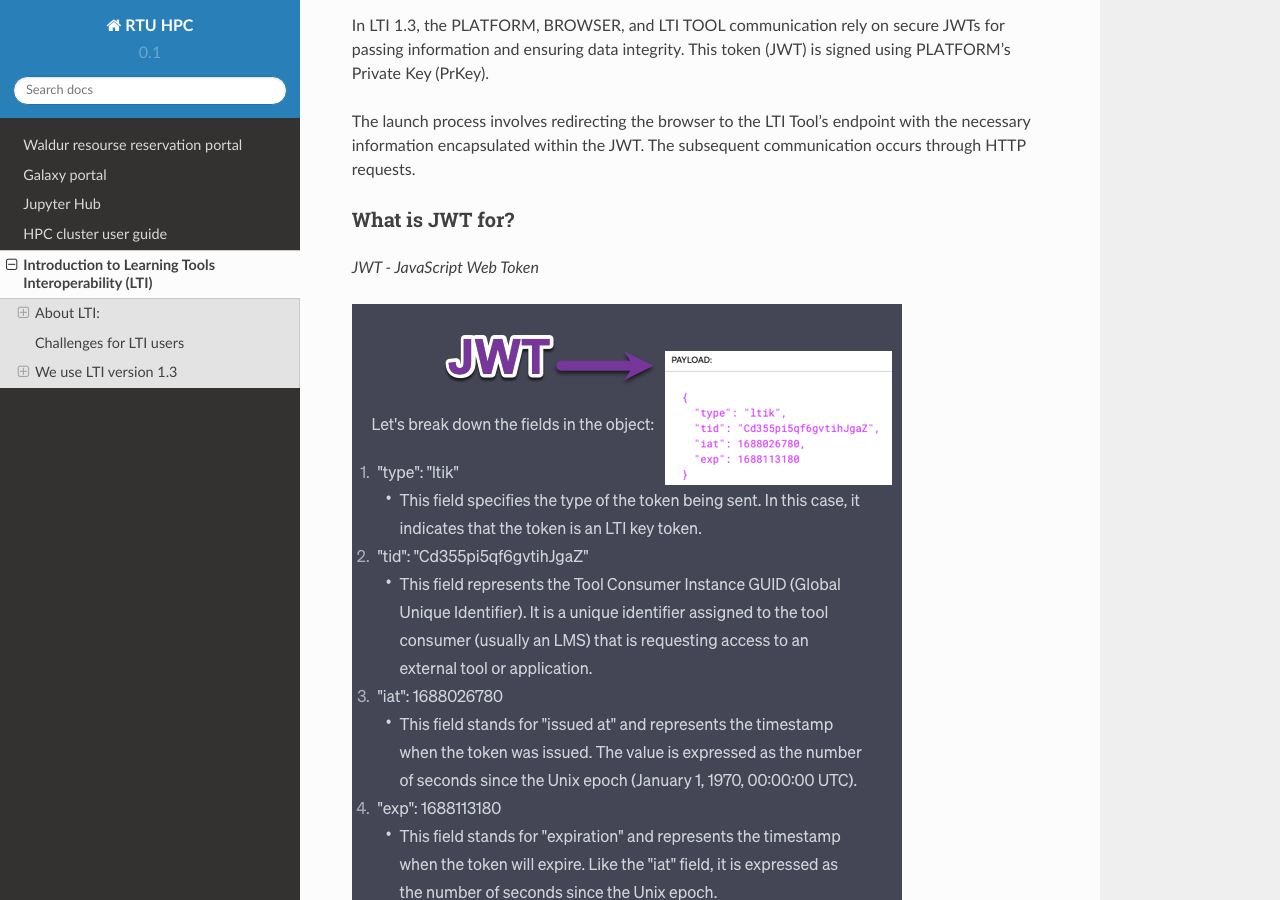
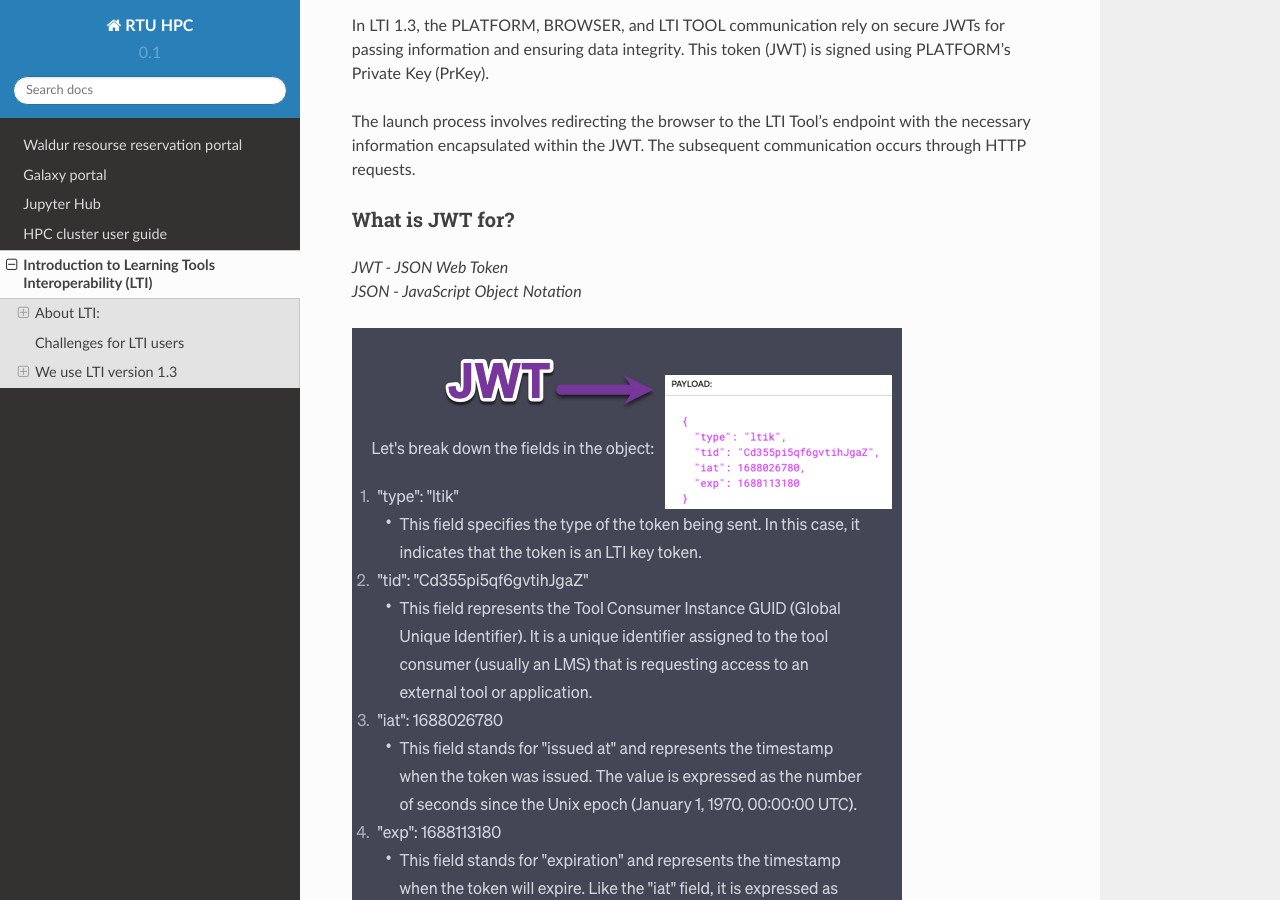
Before and after one commit to rtuhpc/hpc-platform, a Sphinx documentation site: the page built from doc/lti.md, in a window 1280 px wide and 900 px high, scrolled down 6787 px. Built offline with Sphinx 7.4.7 and the Read the Docs theme 2.0.0, drawn with Linux system fonts in a browser that asks for light colours.

Commit message:
Update lti.md

```diff
--- a/doc/lti.md
+++ b/doc/lti.md
@@ -127,7 +127,8 @@ The launch process involves redirecting the browser to the LTI Tool's endpoint w
 
 ### What is JWT for?
 
-*JWT - JavaScript Web Token*
+*JWT - JSON Web Token* <br>
+*JSON - JavaScript Object Notation*
 
 ![](./images/lti-05.png)
 
```
